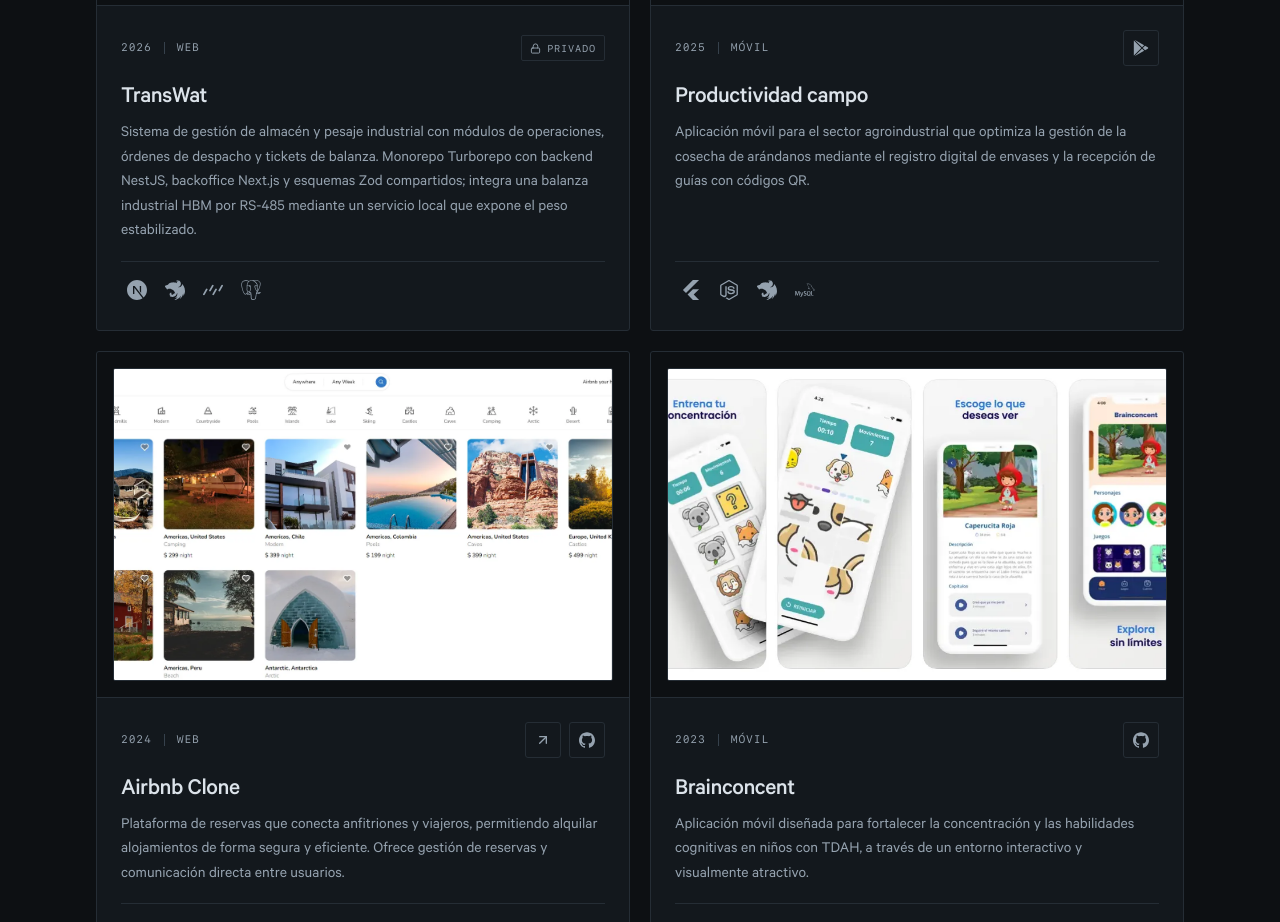
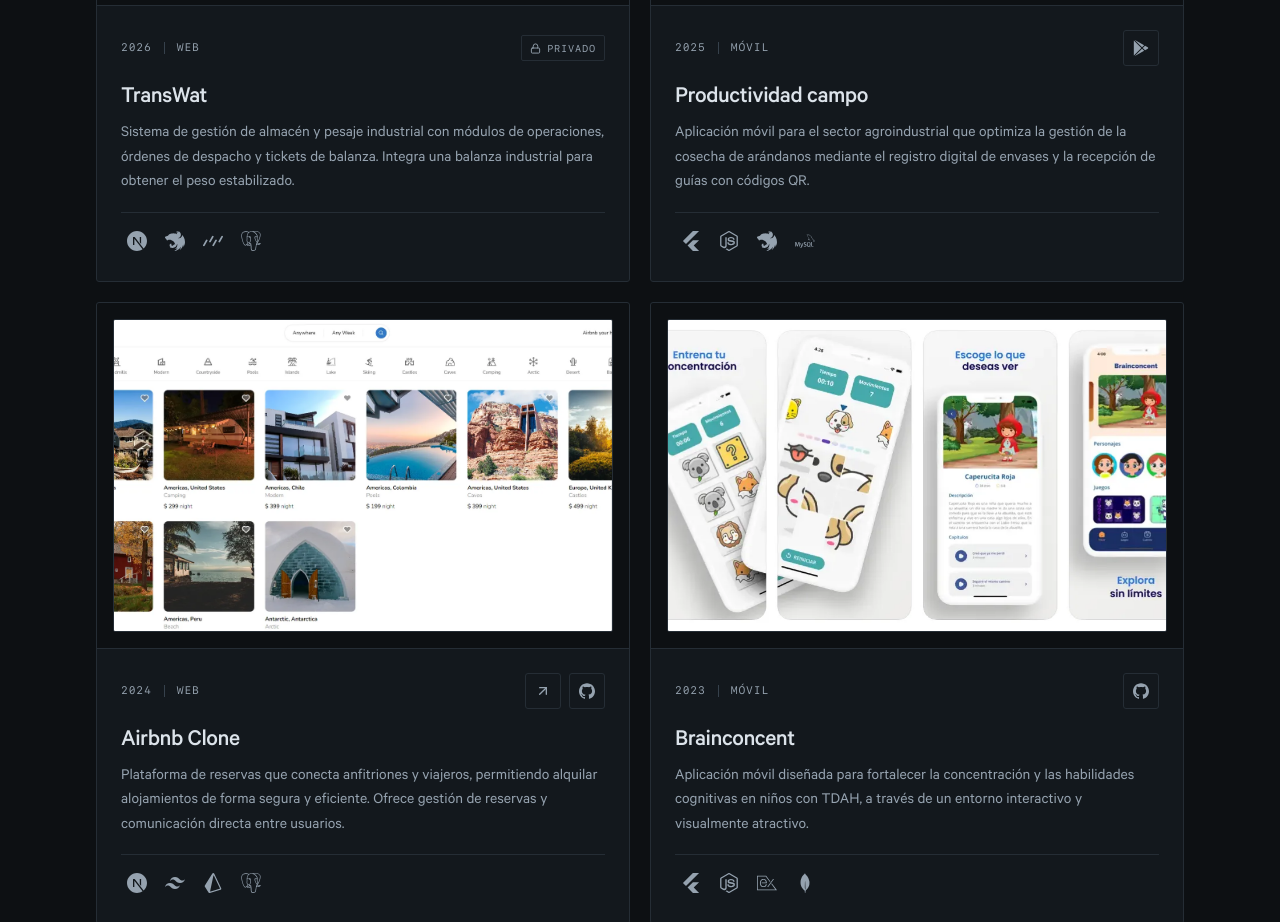
Before and after one commit to piercenovo/portfolio, a Next.js app: page / in a window 1280 px wide. Shown: the part 1380-2302 px from the top of the page. Built offline with nearby package versions, Linux system fonts and the light colour scheme.

Commit message:
Update projects.ts

```diff
--- a/src/content/projects.ts
+++ b/src/content/projects.ts
@@ -16,8 +16,8 @@ export const projects: Project[] = [
     links: {},
     techs: ['nextjs', 'nestjs', 'drizzle', 'postgresql'],
     summary: {
-      es: 'Sistema de gestión de almacén y pesaje industrial con módulos de operaciones, órdenes de despacho y tickets de balanza. Monorepo Turborepo con backend NestJS, backoffice Next.js y esquemas Zod compartidos; integra una balanza industrial HBM por RS-485 mediante un servicio local que expone el peso estabilizado.',
-      en: 'Warehouse and industrial weighing management system with modules for operations, dispatch orders and weighbridge tickets. Turborepo monorepo with a NestJS backend, a Next.js backoffice and shared Zod schemas; it integrates an HBM industrial scale over RS-485 through a local service that exposes stabilized weight readings.'
+      es: 'Sistema de gestión de almacén y pesaje industrial con módulos de operaciones, órdenes de despacho y tickets de balanza. Integra una balanza industrial para obtener el peso estabilizado.',
+      en: 'Industrial warehouse and weighing management system with operations, dispatch orders, and scale ticket modules. Integrates an industrial scale to capture stabilized weight.'
     }
   },
   {
```
